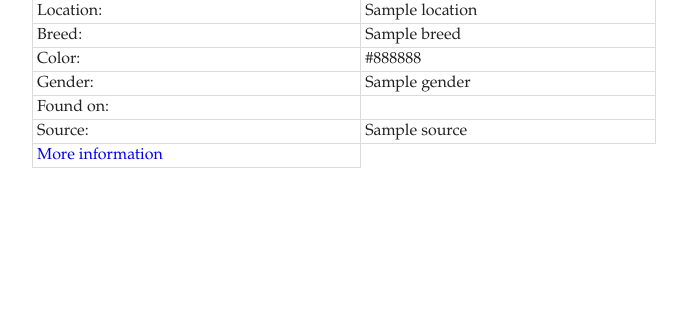
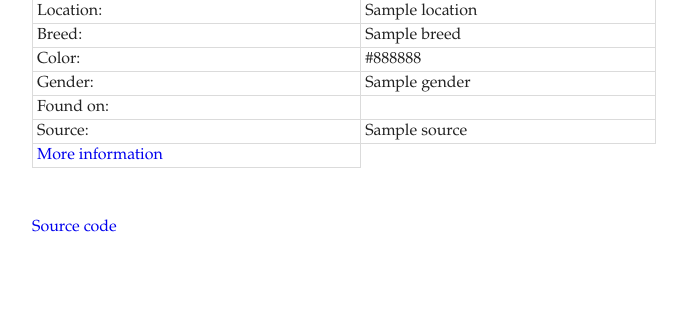
Before and after one commit to Mause/pets, a Flask app: template templates/index.html in a window 1280 px wide. Shown: the part 477-800 px from the top of the page, without its empty margins (296-983 px from the left). Run offline with Flask 2, Linux system fonts and the light colour scheme; the template is opened without the code that fills it: most values are stand-ins (such as "Sample title", 1, 10 or a date in 2020); grey boxes marked "Sample" are stand-in pictures.

Commit message:
Add link to source code & raw data

```diff
--- a/templates/index.html
+++ b/templates/index.html
@@ -32,3 +32,7 @@
   <hr/>
   {% endfor %}
 </main>
+
+<footer>
+  <a href="https://github.com/mause/pets">Source code</a>
+</footer>
```
